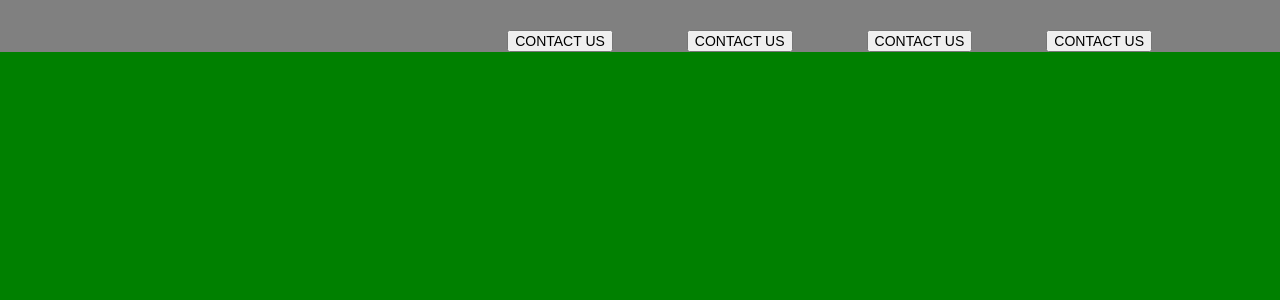
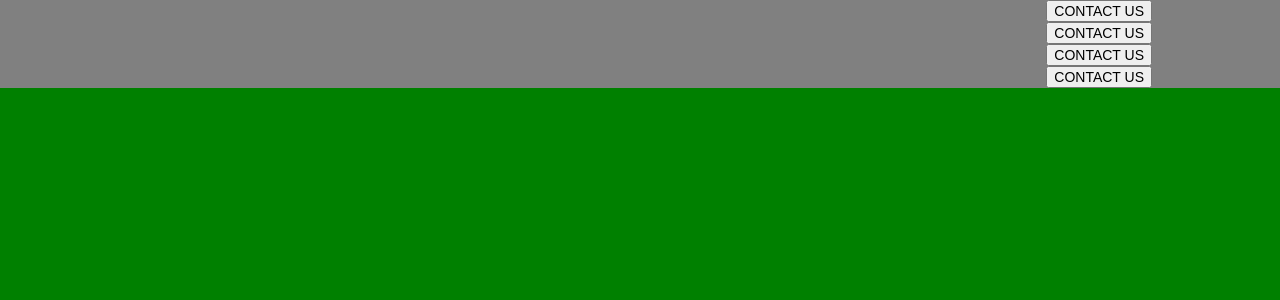
Before and after one commit to Kalmanis/Prog-Bio, a Flask app: page / in a window 1280 px wide. Shown: the top 300 px of the page. Run offline with Flask 2, Linux system fonts and the light colour scheme.

Commit message:
Update navbar.css

```diff
--- a/static/css/navbar.css
+++ b/static/css/navbar.css
@@ -1,12 +1,6 @@
 .container{
     width: 80%;
     margin: 0 auto;
-}
-#logo{
-    padding: 10px 0;
-    width: 10%;
-    height: 10%;
-    float: left;
 }
 header{
    background-color: grey;
@@ -24,11 +18,6 @@ nav ul{
     margin: 0;
     list-style: none;
 }
-nav li{
-    display: inline-block;
-    margin-left: 70px;
-    padding-top: 30px;
-}
 nav button{
     color: black;
     text-decoration: none;
```
